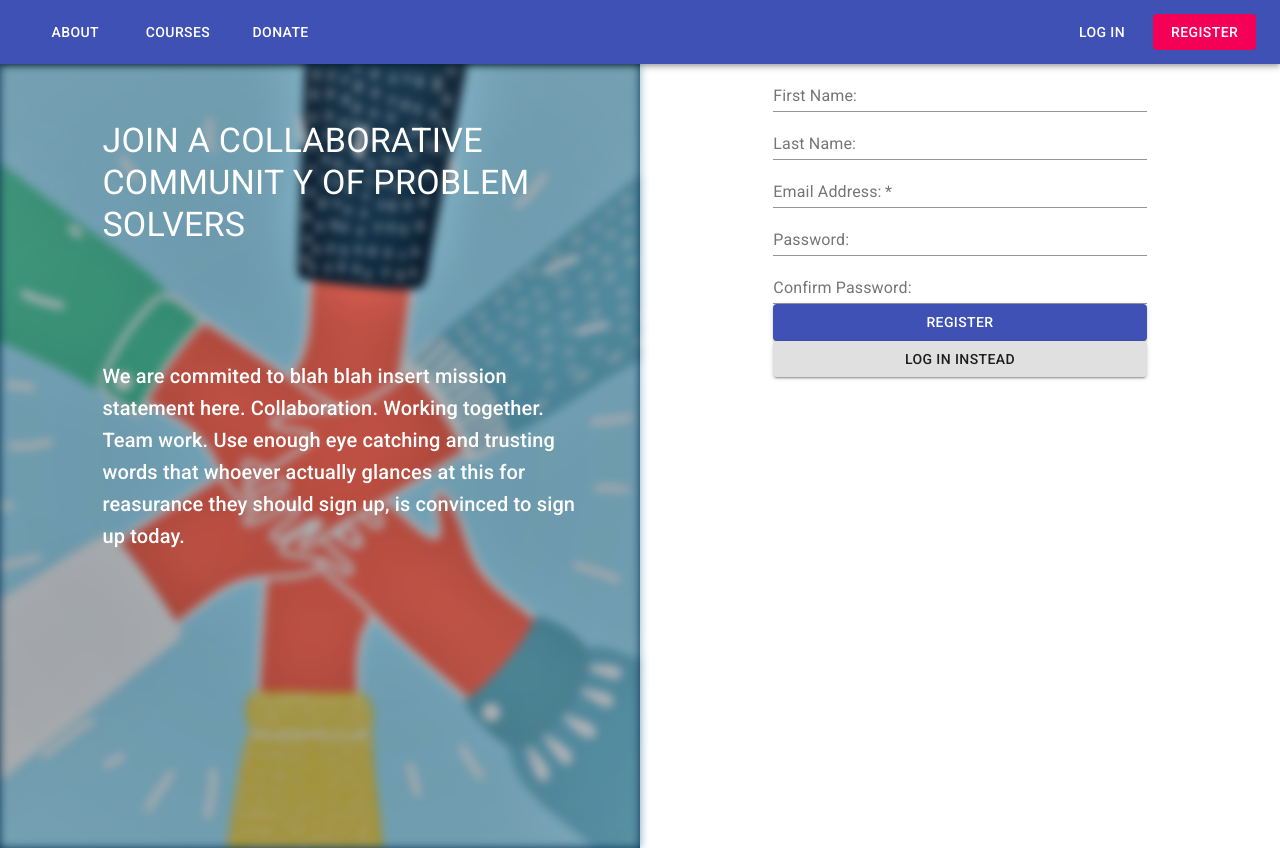
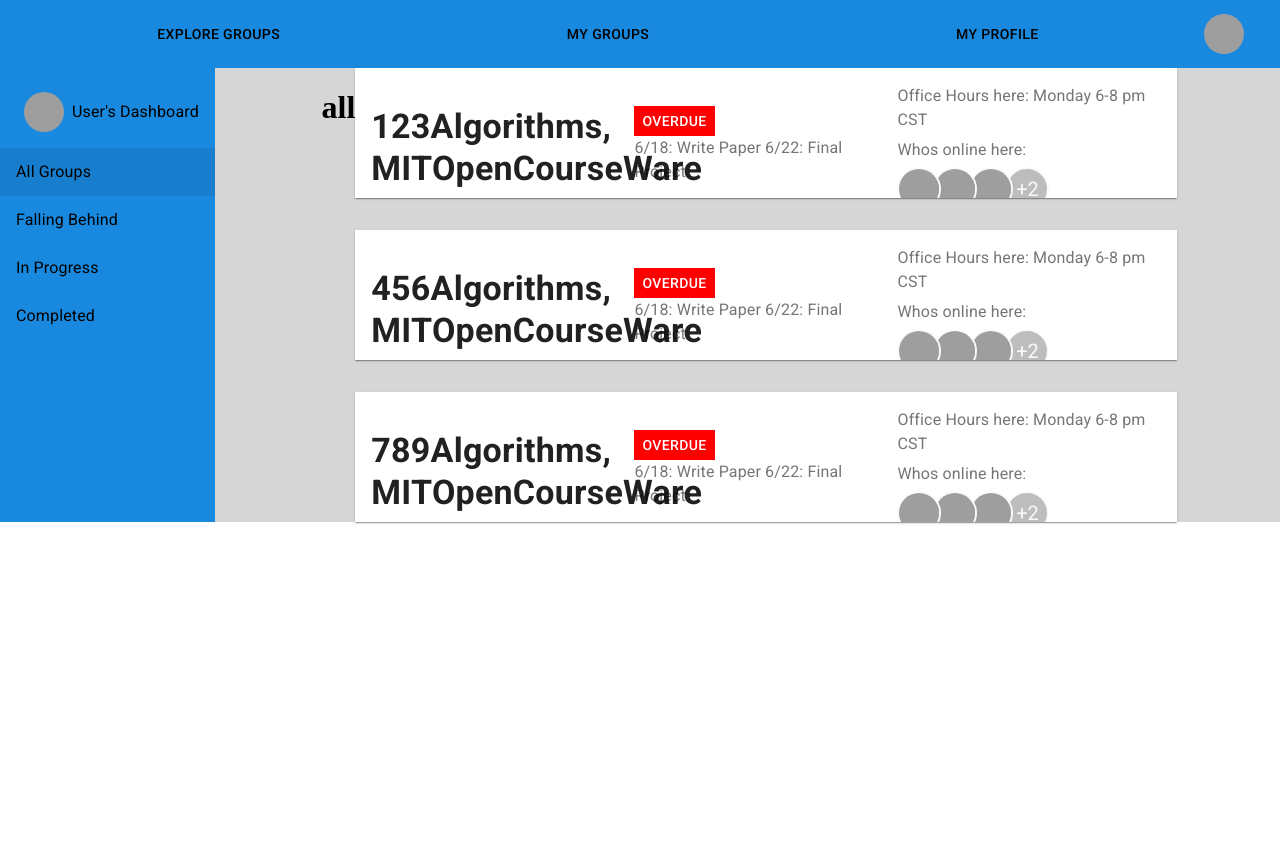
Before and after one commit to gaurav0628/summerhacks-Faction, a React (Create React App) app: page /register in a window 1280 px wide. After the commit the page ends 800 px from the top, so only its background shows below. Built offline with nearby package versions, Linux system fonts and the light colour scheme; grey boxes are pictures that could not be loaded.

Commit message:
updated classcard to use props & automated card generation with maps

```diff
--- a/src/App.js
+++ b/src/App.js
@@ -1,10 +1,10 @@
 import React from "react";
-
 import Landing from "./views/Landing";
 import Dashboard from "./views/Dashboard";
 
 class App extends React.Component {
 	isAuthorized() {
+		return true;
 		const auth_token = localStorage.getItem("author-token");
 		return auth_token ? true : false;
 	}
--- a/src/components/ClassCard.js
+++ b/src/components/ClassCard.js
@@ -1,12 +1,12 @@
-import React from "react";
-import Card from '@material-ui/core/Card';
-import CardContent from '@material-ui/core/CardContent';
-import Typography from '@material-ui/core/Typography';
+import React, { useState, useEffect } from "react";
+import Card from "@material-ui/core/Card";
+import CardContent from "@material-ui/core/CardContent";
+import Typography from "@material-ui/core/Typography";
 import { Grid } from "@material-ui/core";
-import Button from '@material-ui/core/Button';
-import { makeStyles } from '@material-ui/core/styles';
-import Avatar from '@material-ui/core/Avatar';
-import AvatarGroup from '@material-ui/lab/AvatarGroup';
+import Button from "@material-ui/core/Button";
+import { makeStyles } from "@material-ui/core/styles";
+import Avatar from "@material-ui/core/Avatar";
+import AvatarGroup from "@material-ui/lab/AvatarGroup";
 
 const useStyles = makeStyles({
   root: {
@@ -15,11 +15,11 @@ const useStyles = makeStyles({
     borderRadius: 0,
   },
   greenRed: {
-    background: 'red',
+    background: "red",
     border: 0,
     borderRadius: 0,
     boxShadow: 0,
-    color: 'white',
+    color: "white",
     height: 30,
   },
   title: {
@@ -30,43 +30,48 @@ const useStyles = makeStyles({
   },
 });
 
-
-export default function SimpleCard() {
+export default function SimpleCard(props) {
   const classes = useStyles();
+  const [id, set_id] = useState(props.id);
+  const [name, set_name] = useState(null);
+  const [status, set_status] = useState(null);
+  const [todo, set_todo] = useState(null);
+  const [office, set_office] = useState(null);
+  useEffect(() => {
+    set_name(id + "Algorithms, MITOpenCourseWare");
+    set_status("Overdue");
+    set_todo("6/18: Write Paper 6/22: Final Project");
+    set_office("Monday 6-8 pm CST");
+  });
   return (
-
-    <Card className = {classes.root}>
+    <Card className={classes.root}>
       <CardContent>
         <Grid container alignItems="center">
-
-
-        <Grid container xs={4}>
-            <Typography className={classes.title} variant = "h4" component="h2" >
-              <strong>Udemy</strong>
+          <Grid container xs={4}>
+            <Typography className={classes.title} variant="h4" component="h2">
+              <strong>{name}</strong>
             </Typography>
           </Grid>
 
           <Grid container direction="row" xs={4}>
             <Grid item xs={12}>
-            <Button className={classes.greenRed}>
-              Overdue
-            </Button>
+              <Button className={classes.greenRed}>{status}</Button>
             </Grid>
             <Grid item xs={12}>
-            <Typography color="textSecondary" gutterBottom>
-              TODO
-            </Typography>
+              <Typography color="textSecondary" gutterBottom>
+                {todo}
+              </Typography>
             </Grid>
           </Grid>
 
           <Grid container direction="row" xs={4}>
             <Grid item xs={12}>
-              <Typography  color="textSecondary" gutterBottom>
-                Office Hours here
+              <Typography color="textSecondary" gutterBottom>
+                Office Hours here: {office}
               </Typography>
             </Grid>
             <Grid item xs={12}>
-              <Typography  color="textSecondary" gutterBottom>
+              <Typography color="textSecondary" gutterBottom>
                 Whos online here:
               </Typography>
 
@@ -75,14 +80,14 @@ export default function SimpleCard() {
                 <Avatar alt="Travis Howard" src="/static/images/avatar/2.jpg" />
                 <Avatar alt="Cindy Baker" src="/static/images/avatar/3.jpg" />
                 <Avatar alt="Agnes Walker" src="/static/images/avatar/4.jpg" />
-                <Avatar alt="Trevor Henderson" src="/static/images/avatar/5.jpg" />
+                <Avatar
+                  alt="Trevor Henderson"
+                  src="/static/images/avatar/5.jpg"
+                />
               </AvatarGroup>
-
             </Grid>
           </Grid>
-
-
-          </Grid>
+        </Grid>
       </CardContent>
     </Card>
   );
--- a/src/views/Dashboard.js
+++ b/src/views/Dashboard.js
@@ -1,4 +1,4 @@
-import React from "react";
+import React, { Fragment } from "react";
 import { Switch, Route } from "react-router-dom";
 import { Grid } from "@material-ui/core";
 import { makeStyles } from "@material-ui/core/styles";
@@ -6,9 +6,8 @@ import List from "@material-ui/core/List";
 import ListItem from "@material-ui/core/ListItem";
 import ListItemIcon from "@material-ui/core/ListItemIcon";
 import ListItemText from "@material-ui/core/ListItemText";
-import Typography from '@material-ui/core/Typography';
-import ListItemAvatar from '@material-ui/core/ListItemAvatar';
-
+import Typography from "@material-ui/core/Typography";
+import ListItemAvatar from "@material-ui/core/ListItemAvatar";
 
 import DashboardNavigationBar from "../components/DashboardNavigationBar";
 import Example from "./Example";
@@ -29,9 +28,9 @@ class MyGroups extends React.Component {
       <List>
         <ListItem>
           <ListItemAvatar>
-            <AvatarBubble/>
+            <AvatarBubble />
           </ListItemAvatar>
-          <ListItemText primary="User's Dashboard"/>
+          <ListItemText primary="User's Dashboard" />
         </ListItem>
         <ListItem
           button
@@ -73,37 +72,34 @@ class MyGroups extends React.Component {
     );
   }
   groups() {
+    const data = this.state;
     // POST = {JWT token, filter} RESPONSE = {group ids}
-    const data = this.state;
-    return <h1> groups filter: {data.filter}</h1>;
+    const groupids = ["123", "456", "789"];
+    return (
+      <React.Fragment>
+        <h1> {data.filter} </h1>
+        <Grid container direction="row" xs={8} spacing={4}>
+          {groupids.map((g) => (
+            <Grid item xs={12} key={g}>
+              <ClassCard id={g} />
+            </Grid>
+          ))}
+        </Grid>
+      </React.Fragment>
+    );
   }
   render() {
     return (
       <div class="greys">
         <Grid container>
-       <Grid container xs={2} class = "cooloor">
+          <Grid container xs={2} class="cooloor">
             <Grid item xs={12}>
-          {this.optionsMenu()} {this.groups()}
+              {this.optionsMenu()}
             </Grid>
           </Grid>
-
-        <Grid container xs={1}/>
-        <Grid container direction = "row"  xs={8} spacing={4}>
-        <Grid item xs={12}>
-          <Typography>My Groups: </Typography>
-        </Grid>
-          <Grid item xs={12}>
-            <ClassCard/>
-          </Grid>
-          <Grid item xs={12}>
-            <ClassCard/>
-          </Grid>
-          <Grid item xs={12}>
-            <ClassCard/>
-          </Grid>
-          </Grid>
-        <Grid container xs={1}/>
-
+          <Grid container xs={1} />
+          {this.groups()}
+          <Grid container xs={1} />
         </Grid>
       </div>
     );
@@ -122,7 +118,6 @@ class Dashboard extends React.Component {
           <Route path="/profile" component={() => <h1> profile </h1>} />
           <Route path="/" component={() => <MyGroups />} />
         </Switch>
-
       </div>
     );
   }
```
Lines whose indentation alone changed are shown as unchanged.
